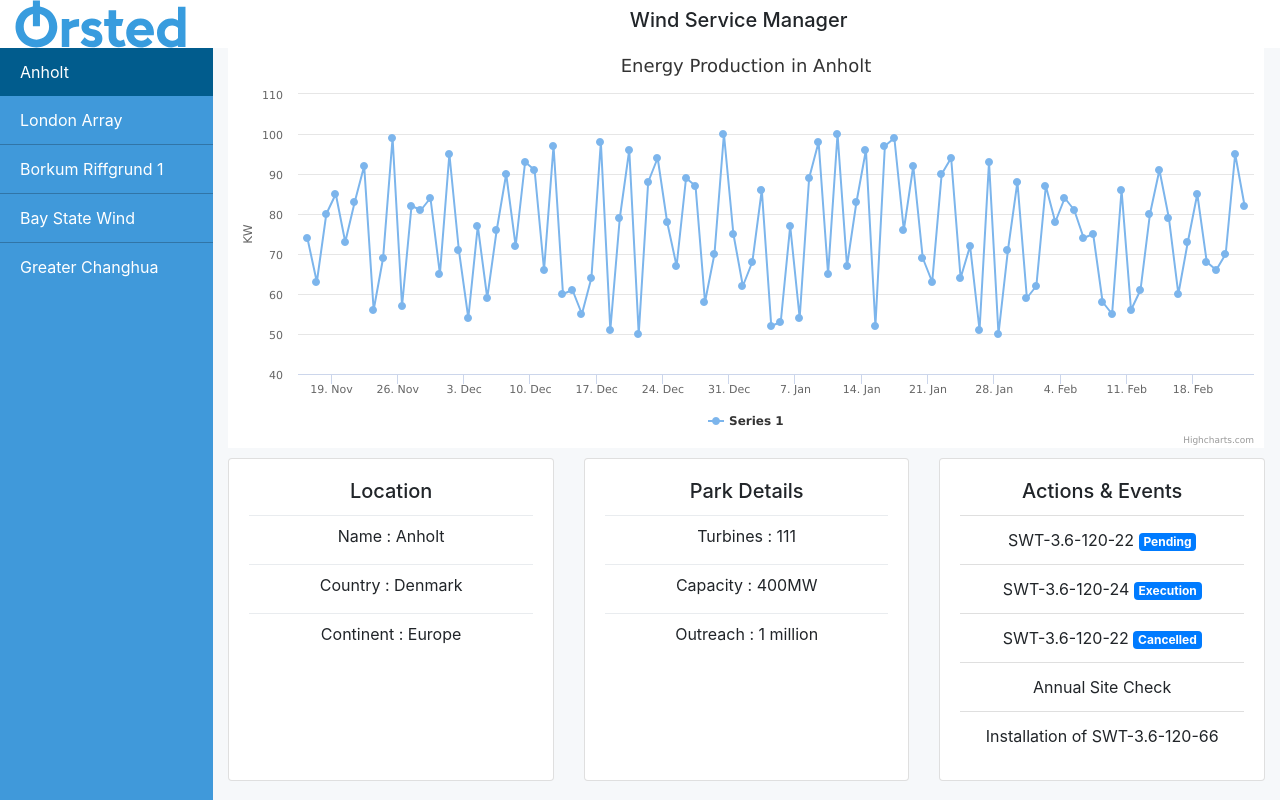
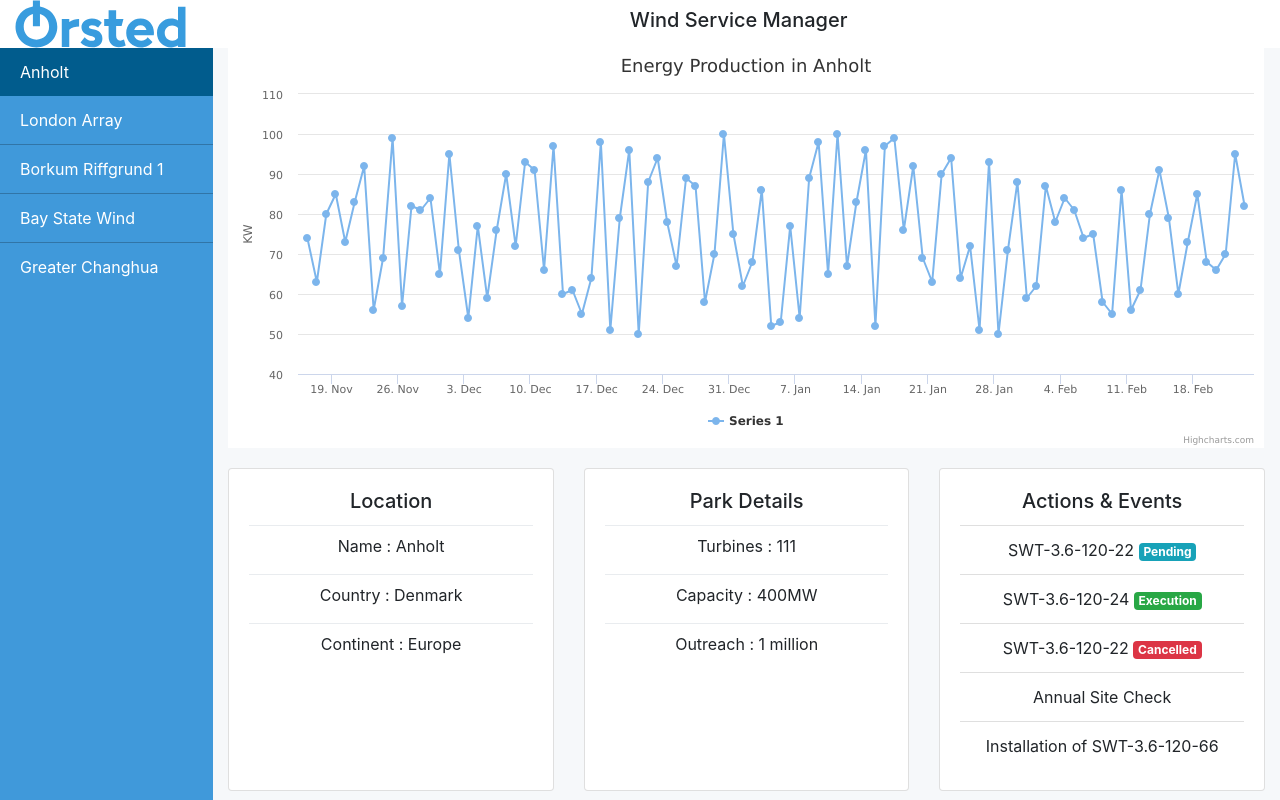
Before and after one commit to AnirudhSriram/smartyUidemo, an Angular app: page / in a window 1280 px wide. Built offline with nearby package versions, Linux system fonts and the light colour scheme.

Commit message:
Final Final

```diff
--- a/src/app/main-panel/main-panel.component.css
+++ b/src/app/main-panel/main-panel.component.css
@@ -2,5 +2,5 @@
     overflow: scroll;
 }
 .card-deck{
-    margin-top: 10px;
+    margin-top: 20px;
 }
--- a/src/app/main-panel/main-panel.component.html
+++ b/src/app/main-panel/main-panel.component.html
@@ -42,10 +42,14 @@
 
 
           <ul class="list-group list-group-flush">
-                  <li class="list-group-item"  *ngFor="let item of windFarmData.actions">{{item.action}} <span class="badge badge-primary">{{item.status}}</span></li>
+            <li class="list-group-item" *ngFor="let item of windFarmData.actions">{{item.action}} <span class="badge"
+                [class.badge-info]="item.status ==='Pending'"
+                [class.badge-danger]="item.status ==='Cancelled'"
+                [class.badge-dark]="item.status ==='Completed'"
+                [class.badge-success]="item.status ==='Execution'">{{item.status}}</span></li>
           </ul>
           <ul class="list-group list-group-flush">
-                  <li class="list-group-item"  *ngFor="let item of windFarmData.events">{{item}} </li>
+            <li class="list-group-item" *ngFor="let item of windFarmData.events">{{item}} </li>
           </ul>
         </div>
       </div>
--- a/src/app/main-panel/main-panel.component.ts
+++ b/src/app/main-panel/main-panel.component.ts
@@ -45,7 +45,8 @@
 
     chart: {
       renderTo: 'container',
-      type: 'line'
+      type: 'line',
+      zoomType: 'x'
     },
     title: {
       text: `Energy Production in London Array`
@@ -72,7 +73,8 @@
 
     chart: {
       renderTo: 'container',
-      type: 'line'
+      type: 'line',
+      zoomType: 'x'
     },
     title: {
       text: `Energy Production in Bay State Wind`
@@ -96,7 +98,8 @@
 
     chart: {
       renderTo: 'container',
-      type: 'line'
+      type: 'line',
+      zoomType: 'x'
     },
     title: {
       text: `Energy Production in Borkum Riffgrund 1`
@@ -131,7 +134,7 @@
     xAxis: {
       type: 'datetime',
       alignTicks: true,
-
+      zoomType: 'x'
     },
     yAxis: {
       title: {
--- a/src/app/side-panel/side-panel.component.html
+++ b/src/app/side-panel/side-panel.component.html
@@ -1,3 +1,3 @@
 <div class="list-group-flush">
-    <a href="#" class="list-group-item " *ngFor="let region of regionList" (click)="setRegion(region.id)" [class.active]="region.id===selectedRegion">{{region.name}}</a>
+    <a href="#" class="list-group-item " *ngFor="let region of regionList" (click)="setRegion(region.id)" [class.active]="region.id===selectedRegion" >{{region.name}}</a>
   </div>
```
Also changed, not shown: src/app/side-panel/side-panel.component.css (line endings or trailing spaces). Lines whose indentation alone changed are shown as unchanged.
